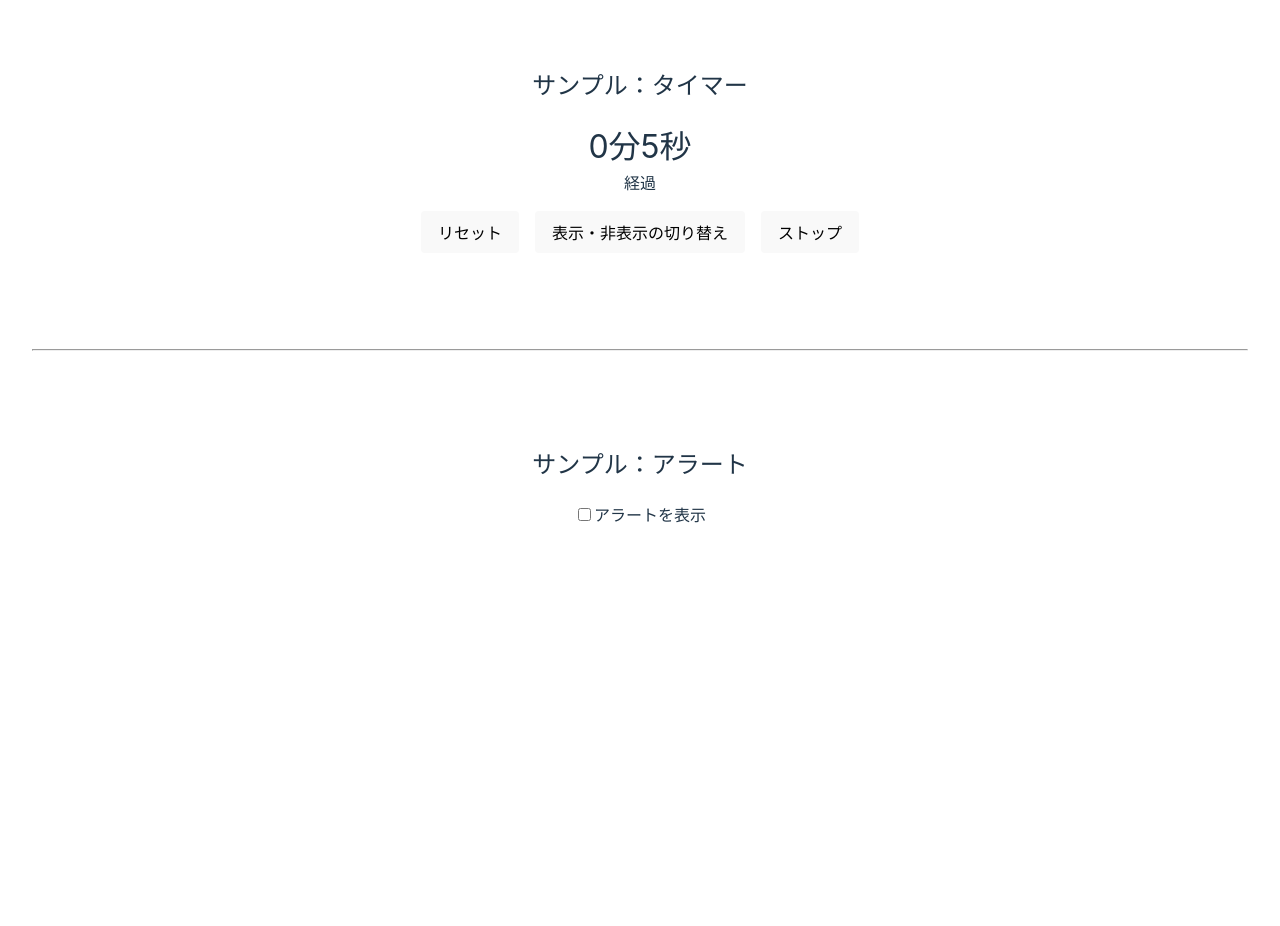
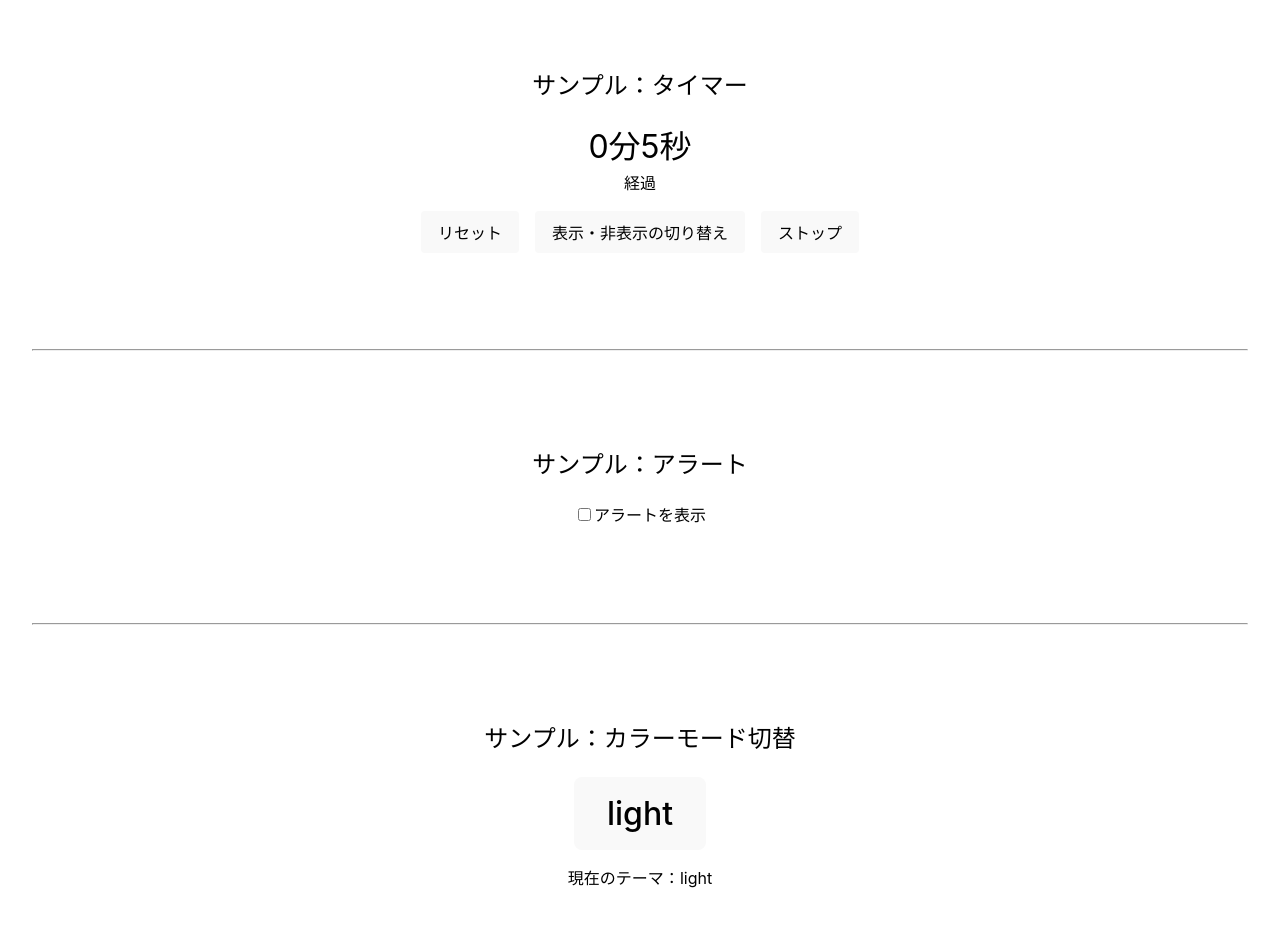
Before and after one commit to hirataro-89/vite-react-sample, a React (Vite) app: page / in a window 1280 px wide. Shown: the part 1300-2226 px from the top of the page. Before the commit the page ends 1859 px from the top, so only its background shows below. Built offline with nearby package versions, Linux system fonts and the light colour scheme.

Commit message:
add: color-mode

```diff
--- a/src/App.tsx
+++ b/src/App.tsx
@@ -8,7 +8,8 @@ import { Counter } from './components/Counter'
 import { Modal } from './components/Modal'
 import { Timer } from './components/Timer'
 import { Alert } from './components/Alert'
-import { UserContext } from './context/UseContext'
+import { ColorModeProvider } from './context/ColorModeContext'
+import { ColorMode } from './components/ColorMode'
 
 const App = () => {
   const { getUsers, userProfiles, loading, error } = useAllUsers()
@@ -17,7 +18,7 @@ const App = () => {
   }
 
   return (
-    <UserContext.Provider value='test'>
+    <ColorModeProvider>
       <SectionTitle title="課題1.カード横並び" className="main__title" />
       <button onClick={onClickFetchUser}>データ取得ボタン</button>
       <ul className='user-cards'>
@@ -26,7 +27,7 @@ const App = () => {
         ))}
       </ul>
       <hr style={{ margin: '6rem 0' }} />
-      <SectionTitle title="サンプル：TODO" className="main__title"/>
+      <SectionTitle title="サンプル：TODO" className="main__title" />
       <AddTodo />
       <hr style={{ margin: '6rem 0' }} />
       <SectionTitle title="サンプル：カウントアップ" className="main__title" />
@@ -43,7 +44,11 @@ const App = () => {
       <hr style={{ margin: '6rem 0' }} />
       <SectionTitle title="サンプル：アラート" className="main__title" />
       <Alert />
-    </UserContext.Provider>
+      <hr style={{ margin: '6rem 0' }} />
+      <SectionTitle title="サンプル：カラーモード切替" className="main__title" />
+      <ColorMode />
+      <hr style={{ margin: '6rem 0' }} />
+    </ColorModeProvider>
   )
 }
 export default App
--- /dev/null
+++ b/src/components/ColorMode.tsx
@@ -0,0 +1,14 @@
+import { useColorMode } from '../context/ColorModeContext'
+import { ColorModeText } from './ColorModeText'
+
+export const ColorMode: React.FC = () => {
+
+  const { mode, toggleMode } = useColorMode()
+
+  return (
+    <div className="color-mode__buttons">
+      <button onClick={toggleMode}>{mode}</button>
+      <ColorModeText />
+    </div>
+  )
+}
--- /dev/null
+++ b/src/components/ColorModeText.tsx
@@ -0,0 +1,10 @@
+import { useColorMode } from '../context/ColorModeContext'
+
+export const ColorModeText: React.FC = () => {
+
+  const { mode } = useColorMode()
+
+  return (
+    <p>現在のテーマ：{mode}</p>
+  )
+}
--- /dev/null
+++ b/src/context/ColorModeContext.tsx
@@ -0,0 +1,38 @@
+import { createContext, useContext, useState, ReactNode, FC } from "react";
+
+type Mode = "light" | "dark";
+
+type ColorModeContextProps = {
+  mode: Mode;
+  toggleMode: () => void;
+}
+
+const ColorModeContext = createContext<ColorModeContextProps | undefined>(undefined);
+
+export const useColorMode = (): ColorModeContextProps => {
+  const context = useContext(ColorModeContext);
+  if (!context) {
+    throw new Error("useColorMode must be used within a ColorModeProvider");
+  }
+  return context;
+};
+
+interface ProviderProps {
+  children: ReactNode;
+}
+
+export const ColorModeProvider: FC<ProviderProps> = ({ children }) => {
+  const [mode, setMode] = useState<Mode>("light");
+
+  const toggleMode = () => {
+    setMode((prevMode) => (prevMode === "light" ? "dark" : "light"));
+  };
+
+  return (
+    <ColorModeContext.Provider value={{ mode, toggleMode }}>
+      <div className={mode}>
+        {children}
+      </div>
+    </ColorModeContext.Provider>
+  );
+};
--- a/src/context/UseContext.tsx
+++ /dev/null
@@ -1,13 +0,0 @@
-import { createContext } from 'react'
-
-const UserContext = createContext<string>('')
-
-const UserProvider = ({ children }: { children: React.ReactNode }) => {
-  return (
-    <UserContext.Provider value='test'>
-      {children}
-    </UserContext.Provider>
-  )
-}
-
-export { UserProvider, UserContext }
--- a/src/index.css
+++ b/src/index.css
@@ -76,3 +76,15 @@ button:focus-visible {
     background-color: #f9f9f9;
   }
 }
+
+
+.light {
+  background-color: #fff;
+  color: #000;
+}
+
+
+.dark {
+  background-color: #000;
+  color: #fff;
+}
```
